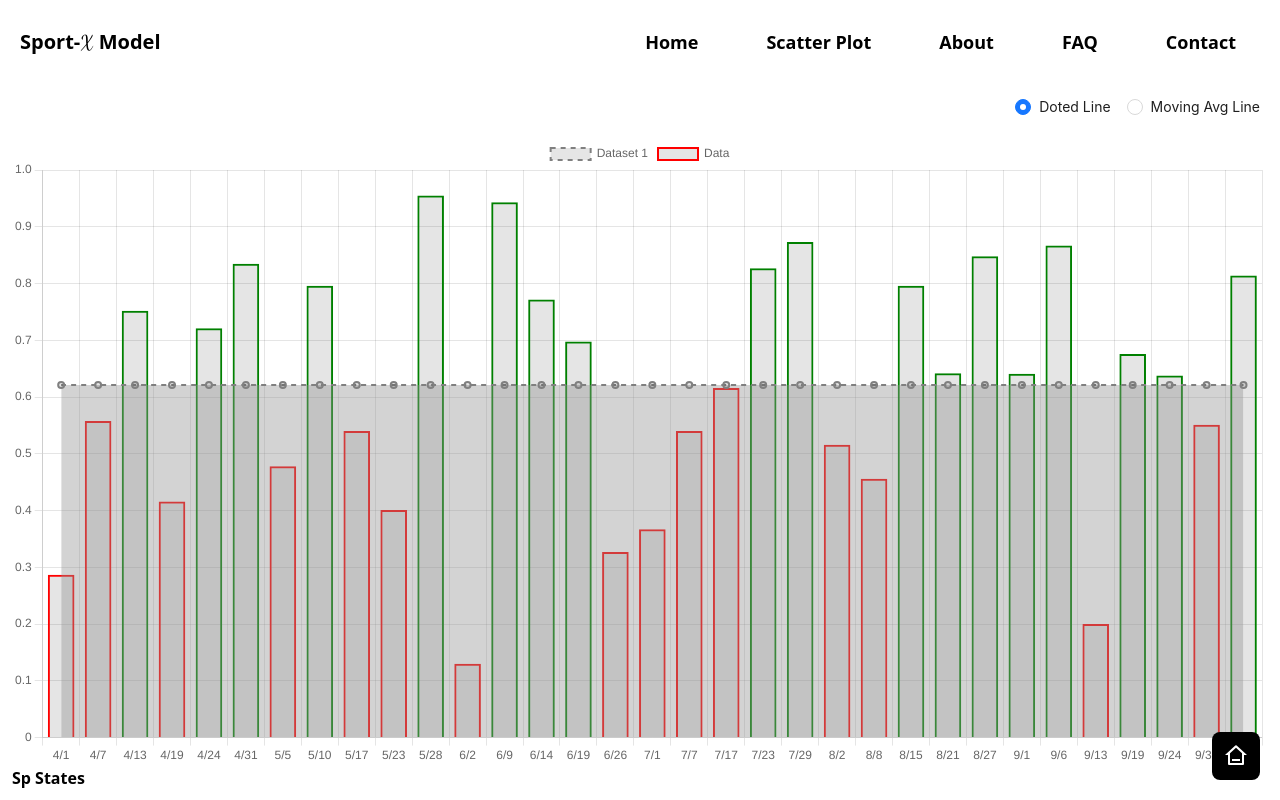
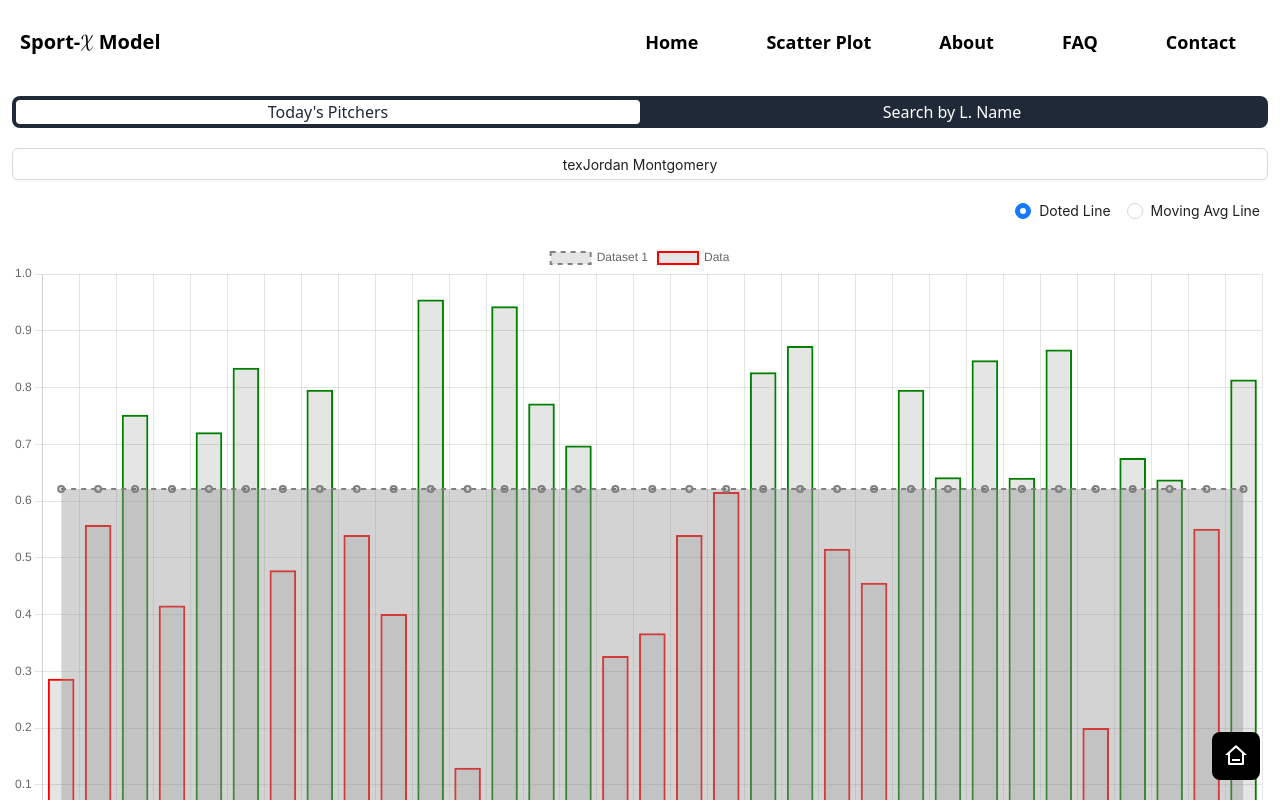
Before and after one commit to faysalewucse/sport-x, a React (Vite) app: page /statistics/652388a4e634eb3a79b53b41 in a window 1280 px wide. Shown: the top 800 px of the page. Built offline with nearby package versions, Linux system fonts and the light colour scheme.

Commit message:
add dropdown and select

```diff
--- a/src/data/data.jsx
+++ b/src/data/data.jsx
@@ -989,7 +989,7 @@ export const gamesData = [
   },
 ];
 
-const filteredGameData = gamesData.filter((item) => item.chart_type === "bar");
+export const filteredGameData = gamesData.filter((item) => item.chart_type === "bar");
 
 // Pair the filtered data
 export const pairedTeams = Array.from(
--- a/src/pages/Home/HomePage.jsx
+++ b/src/pages/Home/HomePage.jsx
@@ -2,8 +2,10 @@ import { Link } from "react-router-dom";
 import Cards from "./Cards";
 import Games from "./Games";
 import { RiMenu3Fill } from "react-icons/ri";
+import { Select } from "antd";
 
 const HomePage = () => {
+
   return (
     <div className="p-3">
       <div>
--- a/src/pages/Statistics.jsx
+++ b/src/pages/Statistics.jsx
@@ -1,11 +1,48 @@
 import { RiHome3Line, RiStarFill } from "react-icons/ri";
 import MixedChart from "./Home/MixedChart";
 import { Link, useParams } from "react-router-dom";
-import { gamesData } from "../data/data";
-import { Radio } from "antd";
+import { filteredGameData, gamesData } from "../data/data";
+import { Button, Dropdown, Radio, Select, Space } from "antd";
 import { useState } from "react";
 
+const options = gamesData.map((game) => {
+  return {
+    key: game._id["$oid"],
+    value: game.sp_name,
+    label: (
+      <div className="flex justify-between">
+        <p>{game.team}</p>
+        <p>{game.sp_name}</p>
+      </div>
+    ),
+  };
+});
+
+const tadaysPitchers = filteredGameData.map((game) => {
+  return {
+    key: game._id["$oid"],
+    value: game.sp_name,
+    label: (
+      <div className="flex justify-between">
+        <p>{game.team}</p>
+        <p>{game.sp_name}</p>
+      </div>
+    ),
+  };
+});
+
 const Statistics = () => {
+  const onSearchSelect = (value) => {
+    console.log(`selected ${value}`);
+  };
+
+  const filterOption = (input, option) =>
+    (option?.value ?? "")
+      .toLowerCase()
+      .split(" ")
+      .pop()
+      .includes(input.toLowerCase());
+
   const { id } = useParams();
 
   const data = gamesData.find((team) => team._id["$oid"] === id);
@@ -15,8 +52,48 @@ const Statistics = () => {
     setSelectedButton(e.target.value);
   };
 
+  const [selected, setSelected] = useState(1);
+
   return (
     <div className="p-3 relative">
+      <div className="flex text-center bg-gray-800 text-white p-1 rounded-lg">
+        <p
+          onClick={() => setSelected(1)}
+          className={`${
+            selected === 1 && "bg-white text-gray-800"
+          } rounded flex-1`}
+        >
+          Today's Pitchers
+        </p>
+        <p
+          onClick={() => setSelected(2)}
+          className={`${
+            selected === 2 && "bg-white text-gray-800"
+          } rounded flex-1`}
+        >
+          Search by L. Name
+        </p>
+      </div>
+      <div className="my-5">
+        {selected === 1 ? (
+          <Dropdown menu={{ items: tadaysPitchers }} trigger={["click"]}>
+            <a onClick={(e) => e.preventDefault()}>
+              <Button style={{width: '100%'}}>{options[0].label}</Button>
+            </a>
+          </Dropdown>
+        ) : (
+          <Select
+            showSearch
+            placeholder="Enter Last Name"
+            optionFilterProp="children"
+            onChange={onSearchSelect}
+            className="w-full"
+            filterOption={filterOption}
+            options={options}
+          />
+        )}
+      </div>
+
       <div className="flex justify-end mb-5">
         <Radio.Group onChange={onChange} value={selectedButton}>
           <Radio value={1}>Doted Line</Radio>
```
